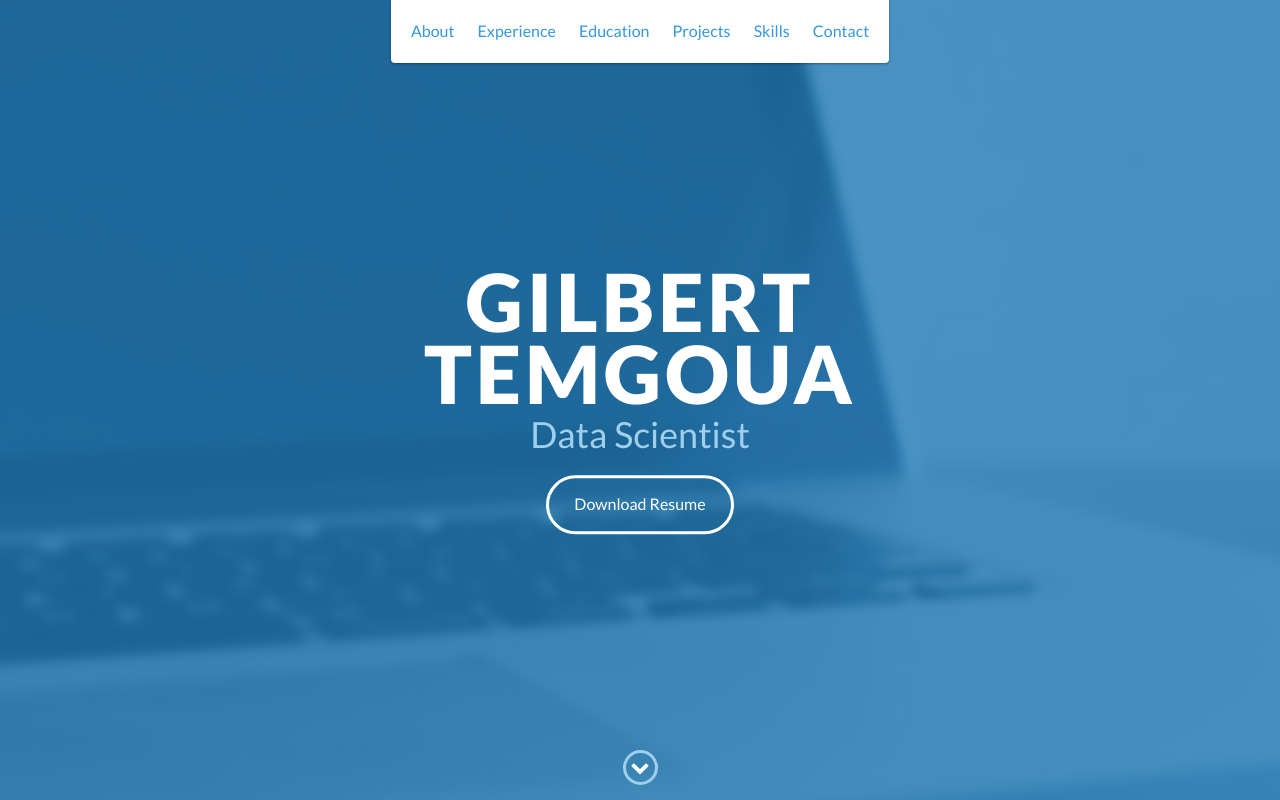
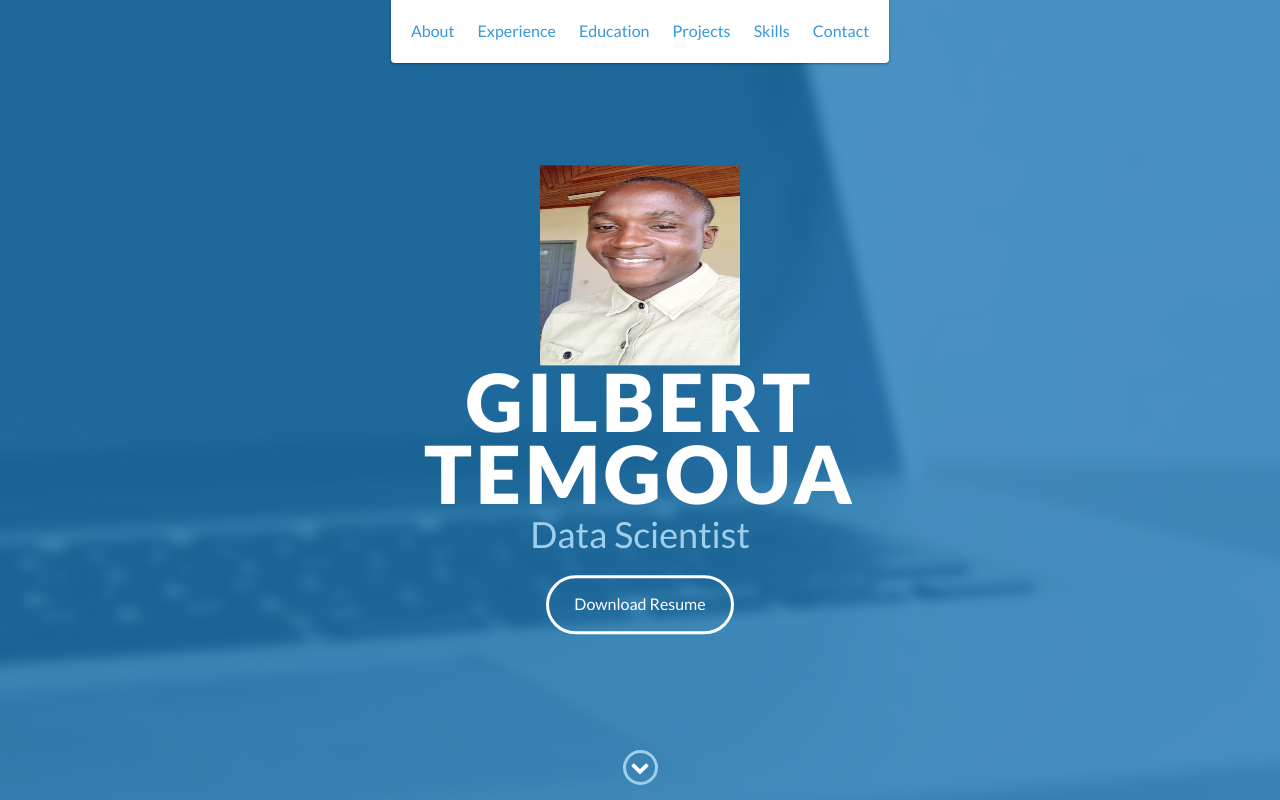
Before and after one commit to tem-ctrl/tem-ctrl.github.io, a website: page index.html in a window 1280 px wide. Shown: the top 800 px of the page. Drawn offline with nearby package versions, Linux system fonts and the light colour scheme.

Commit message:
Update index.html

```diff
--- a/index.html
+++ b/index.html
@@ -48,6 +48,7 @@
 
     <div id="lead">
         <div id="lead-content">
+	    <img src="images/Temgoua_1.jpg" alt="My picture" width="200" height="200">
             <h1>Gilbert Temgoua</h1>
             <h2>Data Scientist</h2>
             <a href="GilbertTemgouaResume.pdf" class="btn-rounded-white">Download Resume</a>
```
